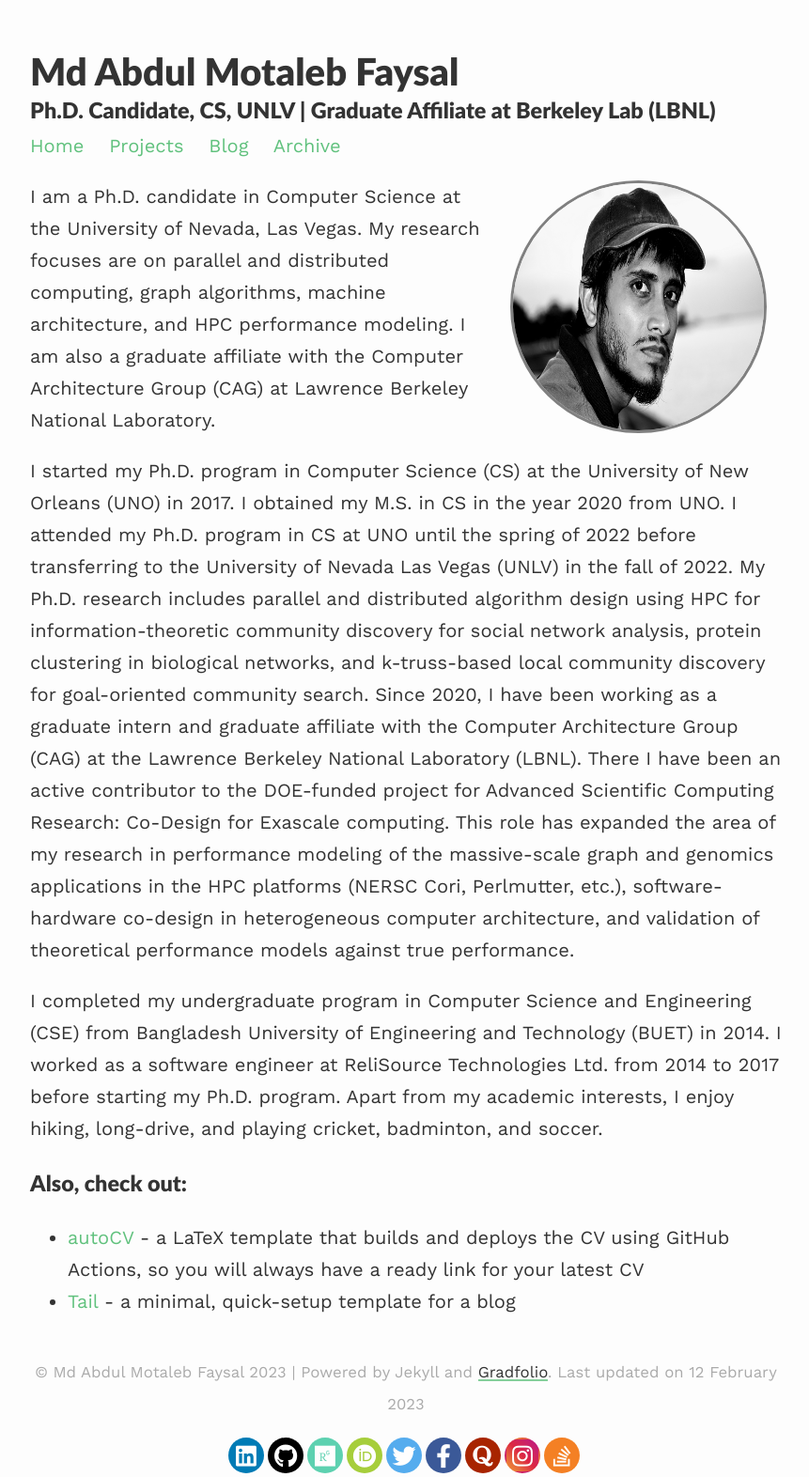
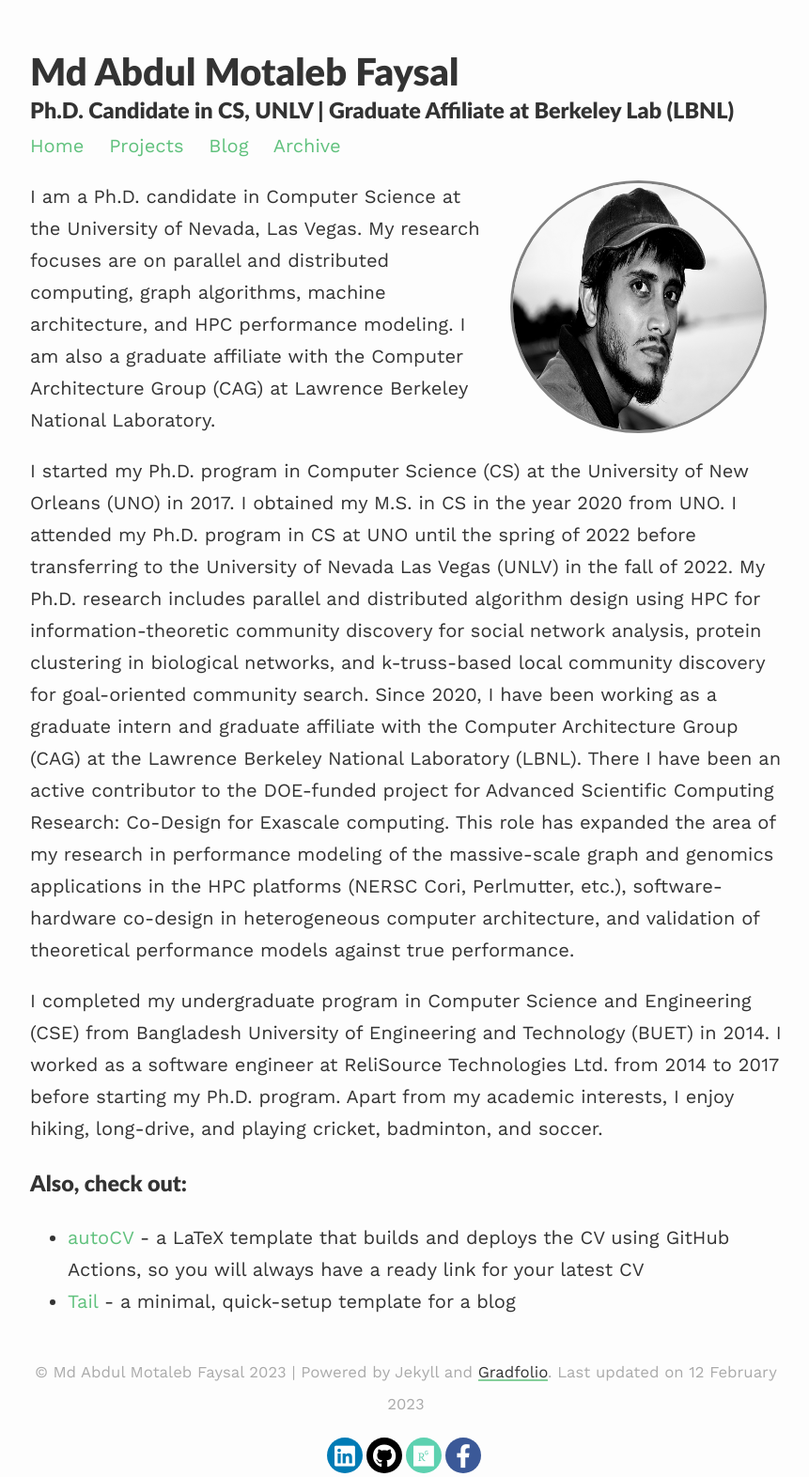
Before and after one commit to mfaysal101/mfaysal101.github.io, a Jekyll site: the page built from index.md, in a window 1280 px wide. Shown: the whole page at 94% size, without its empty margins (208-1069 px from the left). Built offline with Jekyll 4.4.1, drawn with Linux system fonts in a browser that asks for light colours; nearby versions of some CDN libraries; part of the change alters nothing that is shown.

```diff
--- a/_config.yml
+++ b/_config.yml
@@ -1,7 +1,7 @@
 ### your site title here
 
 title: Md Abdul Motaleb Faysal
-description: Ph.D. Candidate, CS, UNLV | Graduate Affiliate at Berkeley Lab (LBNL)
+description: Ph.D. Candidate in CS, UNLV | Graduate Affiliate at Berkeley Lab (LBNL)
 
 baseurl: "/"
 url: "https://mfaysal101.github.io"
@@ -13,14 +13,14 @@ permalink: /blog/:year/:title/
 paginate_path: /blog/page:num/
 
 # Social media links in footer
-twitter: "#"
+# twitter: "#"
 linkedin: "#"
-stackoverflow: "#"
+# stackoverflow: "#"
 github: "#"
 researchgate: "#"
-orcid: "#"
-quora: "#"
-instagram: "#"
+# orcid: "#"
+# quora: "#"
+# instagram: "#"
 facebook: "#"
 
 
```
